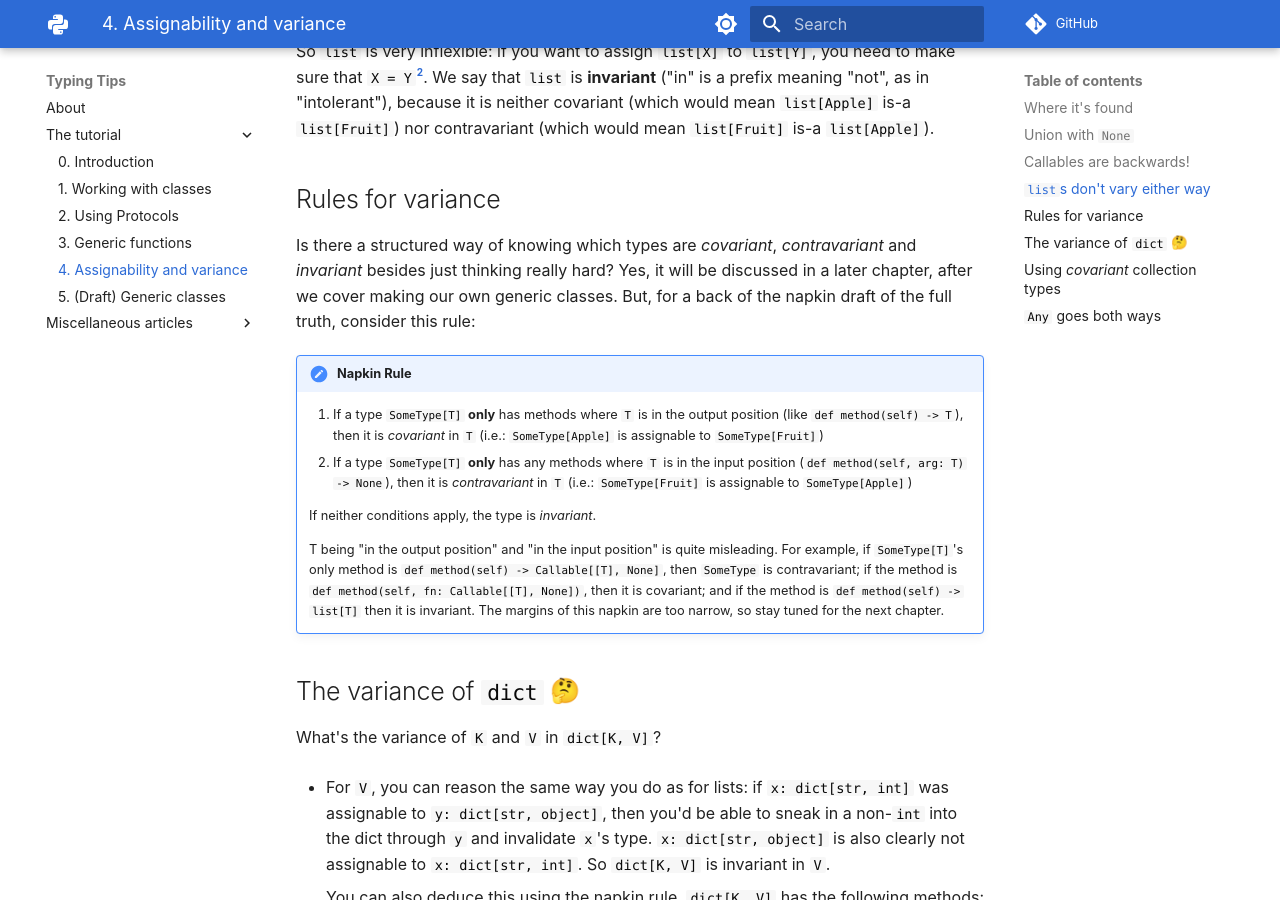
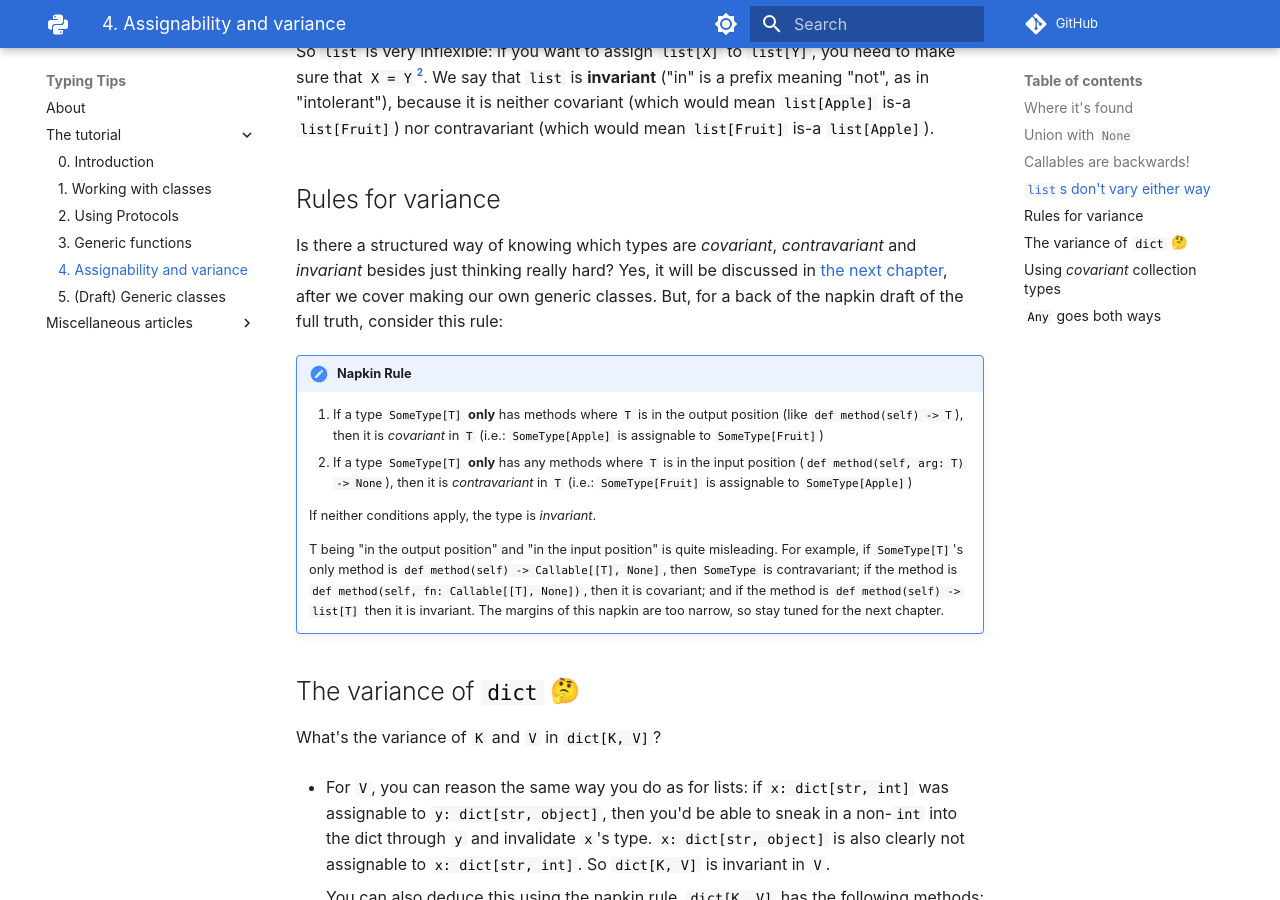
Before and after one commit to decorator-factory/typing-tips, an MkDocs documentation site: the page built from docs/tutorial/4-assignability/index.md, in a window 1280 px wide and 900 px high, scrolled down 9884 px. Built offline with MkDocs 1.6.1 and Material for MkDocs 9.7.7, drawn with Linux system fonts in a browser that asks for light colours; emoji names are drawn with the system emoji font; plug-ins that fetch from the network failed and are left out; comment, search, counter and statistics services are not loaded.

Commit message:
link to the mentioned next chapter from chapter 4.
when i'm reading docs i usually need to skip around and read things in a different order to what the author intended (in this case, i'm putting myself in the shoes of someone who understands everything here except variance), so it's more convenient if there's a link that takes me straight to where i want to go

```diff
--- a/docs/tutorial/4-assignability/index.md
+++ b/docs/tutorial/4-assignability/index.md
@@ -498,7 +498,7 @@ contravariant (which would mean `list[Fruit]` is-a `list[Apple]`).
 
 Is there a structured way of knowing which types are _covariant_, _contravariant_ and _invariant_
 besides just thinking really hard?
-Yes, it will be discussed in a later chapter, after we cover making our own generic classes.
+Yes, it will be discussed in [the next chapter](../5-generic-classes/index.md), after we cover making our own generic classes.
 But, for a back of the napkin draft of the full truth, consider this rule:
 
 !!! note "Napkin Rule"
```
